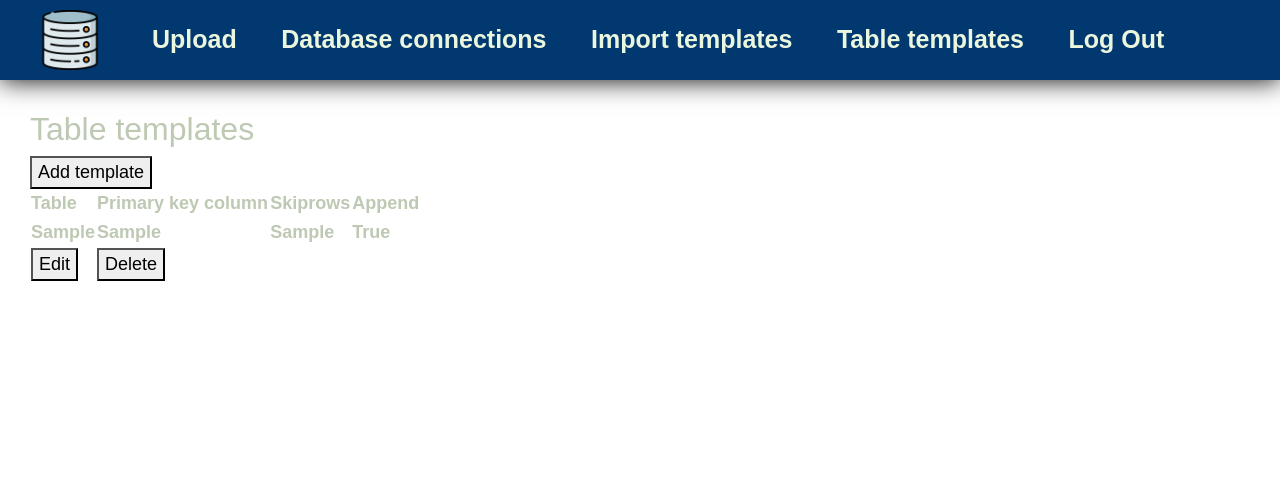
After one commit to AttilaZsamboki/data_upload, a Django app: page /table-templates/ in a window 1280 px wide. The commit adds this page. Shown: the top 480 px of the page. Run offline with Django 4.2, Linux system fonts and the light colour scheme; a user stored in the database is signed in; tables that the repository leaves empty hold one stand-in row (values such as "Sample post"); parts of the project's set-up code (start-up, migrations or seed data) failed here and were passed over; some libraries are stand-ins or nearby versions.

Commit message:
table templates

```diff
--- a/excel_files/datastudio/forms.py
+++ b/excel_files/datastudio/forms.py
@@ -1,14 +1,6 @@
-from cProfile import label
-from dataclasses import fields
-from distutils.log import error
-import email
-from secrets import choice
+from enum import unique
 from django import forms
-from idna import alabel
-from numpy import size
-from requests import request
-from django.forms import ModelForm
-from .models import DatabaseConnections, ImportTemplates
+from .models import DatabaseConnections, ImportTemplates, TableTemplates
 
 TABLE_CHOICES = [
     ('bevételek', 'Bevételek'),
@@ -44,6 +36,13 @@ class ImportTemplateForm(forms.ModelForm):
         model = ImportTemplates
         fields = ("name", "table", "special_query")
 
+# TABLE TEMPLATE
+class TableTemplateForm(forms.ModelForm):
+    pkey_col = forms.CharField(label="Primary key column")
+    class Meta:
+        model = TableTemplates
+        fields = ("table", "pkey_col", "skiprows", "append")
+
 # class DataVisualizationForm(forms.Form):
 #     connection = forms.CharField
 #     table
--- a/excel_files/datastudio/models.py
+++ b/excel_files/datastudio/models.py
@@ -1,6 +1,6 @@
 from django.db import models
-from django.conf import settings
 from django.contrib.auth.models import User
+from sqlalchemy import false
 
 # Create your models here.
 class DatabaseConnections(models.Model):
@@ -17,6 +17,13 @@ class ImportTemplates(models.Model):
     name = models.CharField(max_length=30)
     table = models.CharField(max_length=30)
     special_query = models.CharField(max_length=1000)
+    created_by = models.ForeignKey(User, on_delete=models.CASCADE)
+
+class TableTemplates(models.Model):
+    table = models.CharField(max_length=30, unique=True)
+    pkey_col = models.CharField(max_length=30)
+    skiprows = models.CharField(max_length=10)
+    append = models.BooleanField()
     created_by = models.ForeignKey(User, on_delete=models.CASCADE)
 
 class Bevételek(models.Model):
--- a/excel_files/datastudio/templates/base.html
+++ b/excel_files/datastudio/templates/base.html
@@ -28,6 +28,7 @@
                   <li><a href="{% url 'upload' %}">Upload</a></li>
                   <li><a href="{% url 'dblist' %}">Database connections</a></li>
                   <li><a href="{% url 'import_templates' %}">Import templates</a></li>
+                  <li><a href="{% url 'table_templates' %}">Table templates</a></li>
                   <li><a href="{% url 'logout' %}" id="logout" class="auth-nav">Log Out</a></li>
                   {% endif %}
                 </ul>
--- /dev/null
+++ b/excel_files/datastudio/templates/table_templates.html
@@ -0,0 +1,29 @@
+{% extends 'base.html' %} {% block title %}Table Templates{% endblock %}
+{% block content %}
+<h2>Table templates</h2>
+<a href="{% url 'create_tab_template' %}"><button>Add template</button></a>
+<table>
+  <tr>
+    <th>Table</th>
+    <th>Primary key column</th>
+    <th>Skiprows</th>
+    <th>Append</th>
+  </tr>
+  <tr>
+    {% for template in table_templates %}
+  </tr>
+  <tr>
+    <td>{{ template.table }}</td>
+    <td>{{ template.pkey_col }}</td>
+    <td>{{ template.skiprows }}</td>
+    <td>{{ template.append }}</td>
+  </tr>
+  <td>
+    <a href="{% url 'update_tab_template' template.id %}"><button>Edit</button></a>
+  </td>
+  <td>
+    <a href="{% url 'delete_tab_template' template.id %}"><button>Delete</button></a>
+  </td>
+  {% endfor %}
+</table>
+{% endblock %}
--- a/excel_files/datastudio/urls.py
+++ b/excel_files/datastudio/urls.py
@@ -3,15 +3,31 @@ from . import views
 
 urlpatterns = [
     path('data_upload/', views.UploadFileView.as_view(), name="upload"),
+    path('', views.Home, name="home"),
+
+# --------------------------------------------------------------- AUTHORIZATION --------------------------------------------------------------------------------------#
+
     path('login/', views.login_view, name="login"),
-    path('', views.Home, name="home"),
     path('logout/', views.logout_view, name="logout"),
+
+# --------------------------------------------------------------- DATABASE CONNECTIONS -------------------------------------------------------------------------------#
+
     path('create-db-connection/', views.DatabaseConnectionCreate.as_view(), name="dbconnect"),
     path('db-connections/', views.DatabaseConnectionList.as_view(), name="dblist"),
     path('update-db-connection/<pk>', views.DatabaseConnectionUpdate.as_view(), name="dbupdate"),
     path('delete-db-connection/<pk>', views.DatabaseConnectionDelete.as_view(), name="dbdelete"),
+
+# ---------------------------------------------------------------- IMPORT TEMPLATES ----------------------------------------------------------------------------------#
+
     path('create-import-template/', views.CreateImportTemplate.as_view(), name="create_imp_template"),
     path('import-templates/', views.ReadImportTemplate.as_view(), name="import_templates"),
     path('update-import-template/<pk>', views.UpdateImportTemplate.as_view(), name="update_imp_template"),
     path('delete-import-template/<pk>', views.DeleteImportTemplate.as_view(), name="delete_imp_template"),
+
+# ---------------------------------------------------------------- TABLE TEMPLATES -----------------------------------------------------------------------------------#
+
+    path('create-table-template/', views.CreateTableTemplate.as_view(), name="create_tab_template"),
+    path('table-templates/', views.ReadTableTemplate.as_view(), name="table_templates"),
+    path('update-table-template/<pk>', views.UpdateTableTemplate.as_view(), name="update_tab_template"),
+    path('delete-table-template/<pk>', views.DeleteTableTemplate.as_view(), name="delete_tab_template"),
 ]
--- a/excel_files/datastudio/views.py
+++ b/excel_files/datastudio/views.py
@@ -1,8 +1,8 @@
 import psycopg2
 from requests import request
 from .upload_handler import handle_uploaded_file
-from .forms import UploadFileForm, DatabaseConnectionForm, ImportTemplateForm
-from .models import DatabaseConnections, ImportTemplates
+from .forms import UploadFileForm, DatabaseConnectionForm, ImportTemplateForm, TableTemplateForm
+from .models import DatabaseConnections, ImportTemplates, TableTemplates
 from django.urls import reverse_lazy
 from django.http import HttpResponse
 from django.shortcuts import redirect, render
@@ -24,11 +24,12 @@ class UploadFileView(LoginRequiredMixin, FormView):
         files = request.FILES.getlist('file')
         table = request.POST.get('table_name')
         name = request.POST.get('name')
+        connection_details = DatabaseConnections.objects.get(name=str(name), created_by=request.user.id)
         special_queries = ImportTemplates.objects.filter(table=table, created_by=request.user.id)
-        connection_details = DatabaseConnections.objects.get(name=str(name), created_by=request.user.id)
+        table_template = TableTemplates.objects.get(table=table, created_by=request.user.id)
         if form.is_valid():
             for file in files:
-                handle_uploaded_file(file, table, connection_details, special_queries)
+                handle_uploaded_file(file, table, connection_details, special_queries, table_template)
             return self.form_valid(form)
         else:
             return self.form_invalid(form)
@@ -138,6 +139,47 @@ class DeleteImportTemplate(LoginRequiredMixin, DeleteView):
     template_name = "import_template_delete.html"
     success_url = reverse_lazy('import_templates')
 
+
+# -------------------------------------------------------------------- TABLE TEMPLATES -----------------------------------------------------------------------------#
+
+#CRUD import templates
+#Create (Crud)
+class CreateTableTemplate(LoginRequiredMixin, CreateView):
+    model = TableTemplates
+    template_name = "table_template_create.html"
+    form_class = TableTemplateForm
+    success_url = reverse_lazy('table_templates')
+
+    def form_valid(self, form):
+        form.instance.created_by = self.request.user
+        return super().form_valid(form)
+
+#Read (cRud)
+class ReadTableTemplate(LoginRequiredMixin, ListView):
+    model = TableTemplates
+    template_name = "table_templates.html"
+
+    def get_context_data(self, **kwargs):
+        context = super().get_context_data(**kwargs)
+        context["table_templates"] = TableTemplates.objects.filter(created_by=self.request.user.id)
+        return context
+
+#Update (crUd)
+class UpdateTableTemplate(LoginRequiredMixin, UpdateView):
+    model = TableTemplates
+    template_name = "table_template_update.html"
+    form_class = TableTemplateForm
+    success_url = reverse_lazy('table_templates')
+
+#Delete (cruD)
+class DeleteTableTemplate(LoginRequiredMixin, DeleteView):
+    model = TableTemplates
+    template_name = "table_template_delete.html"
+    success_url = reverse_lazy('table_templates')
+
+
+
+
 # @login_required
 # def DataVisualize(request):
 #     if request.method == 'POST':
```
Also changed, not shown: excel_files/datastudio/templates/table_template_create.html (added, +11 -0 lines), excel_files/datastudio/templates/table_template_delete.html (added, +12 -0 lines), excel_files/datastudio/templates/table_template_update.html (added, +16 -0 lines), excel_files/datastudio/upload_handler.py (+17 -24 lines), excel_files/datastudio/migrations/0008_tabletemplates.py (added), excel_files/datastudio/migrations/0009_alter_tabletemplates_table.py (added), excel_files/datastudio/migrations/0010_remove_tabletemplates_append.py (added), excel_files/datastudio/migrations/0011_tabletemplates_append.py (added).
